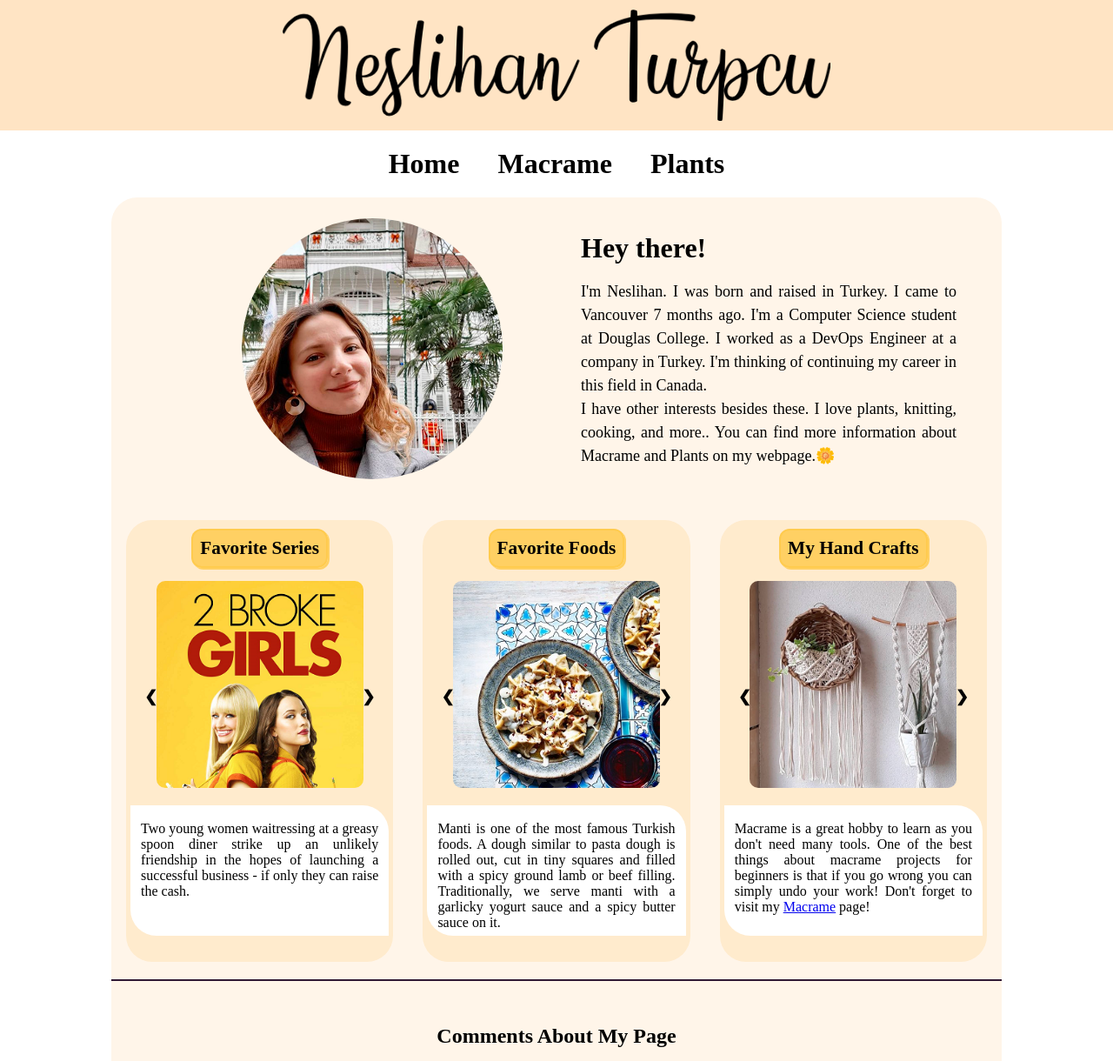
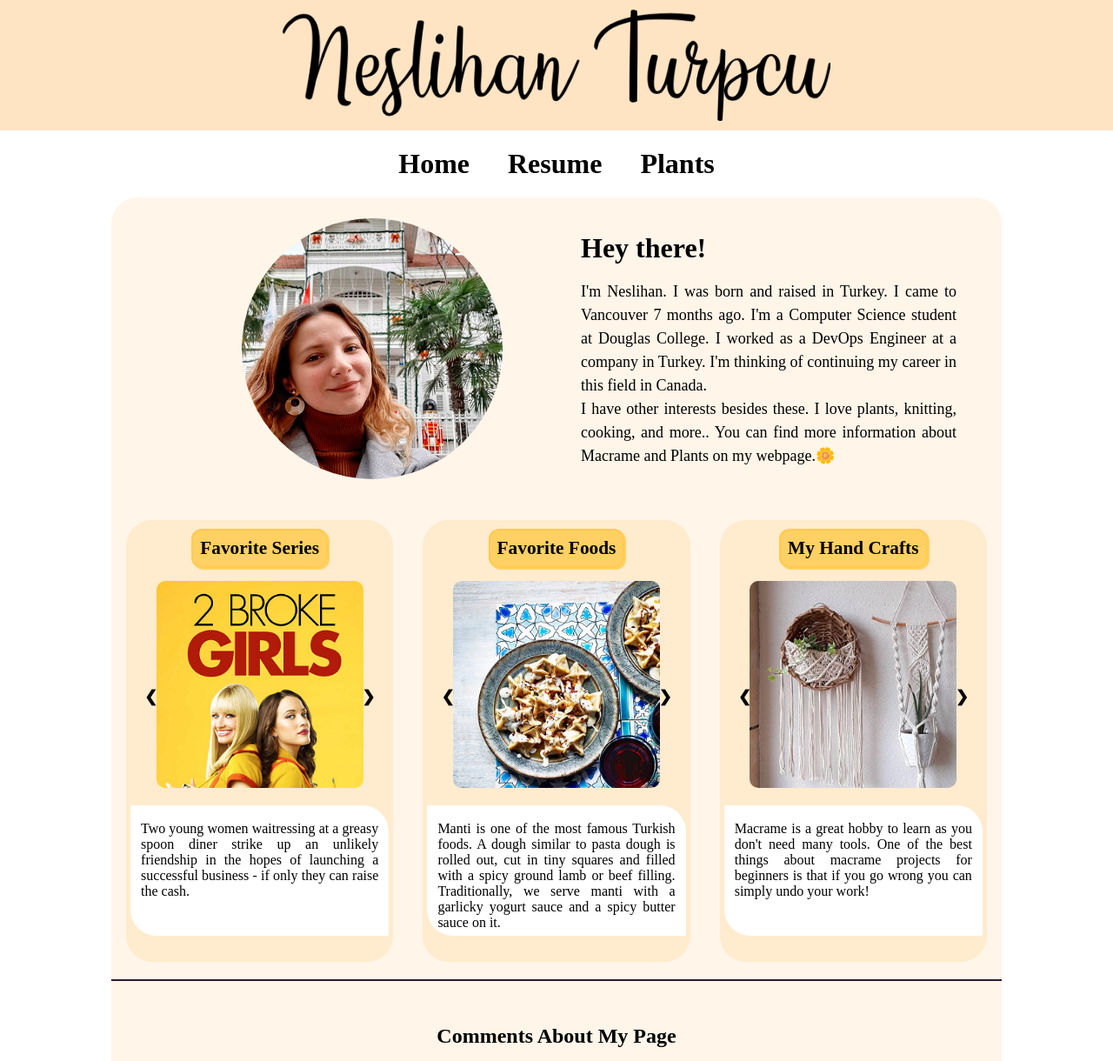
Before and after one commit to neslihanaydin/MultimediaWebDevelopment, a plain HTML site: page index.html in a window 1280 px wide. Shown: the top 1220 px of the page at 87% size. Drawn offline with Linux system fonts and the light colour scheme.

Commit message:
Macrame page has deleted, Resume page added

```diff
--- a/index.html
+++ b/index.html
@@ -245,7 +245,7 @@
         width: 100%;
         text-align: center;
         font-family: Arial, Helvetica, sans-serif;
-        padding:10px;
+        padding: 10px;
     }
 
 
@@ -275,7 +275,7 @@
         <nav>
             <ul>
                 <li><a href="index.html">Home</a></li>
-                <li><a href="macrame.html">Macrame</a></li>
+                <li><a href="resume.html">Resume</a></li>
                 <li><a href="plants.html">Plants</a></li>
             </ul>
         </nav>
@@ -376,8 +376,7 @@
                                 <span>
                                     Macrame is a great hobby to learn as you don't need many tools.
                                     One of the best things about macrame projects for beginners is
-                                    that if you go wrong you can simply undo your work! Don't forget to visit my
-                                    <a href="macrame.html">Macrame</a> page!
+                                    that if you go wrong you can simply undo your work!
                                 </span>
                             </div>
                         </div>
@@ -434,8 +433,6 @@
         <footer>
             &copy; Neslihan Turpcu. All rights reserved 2022
         </footer>
-
-
     </div>
 
 <script>
@@ -535,6 +532,7 @@
         document.getElementById("name").value = "";
 
     }
+
 </script>
 </body>
 </html>
```
